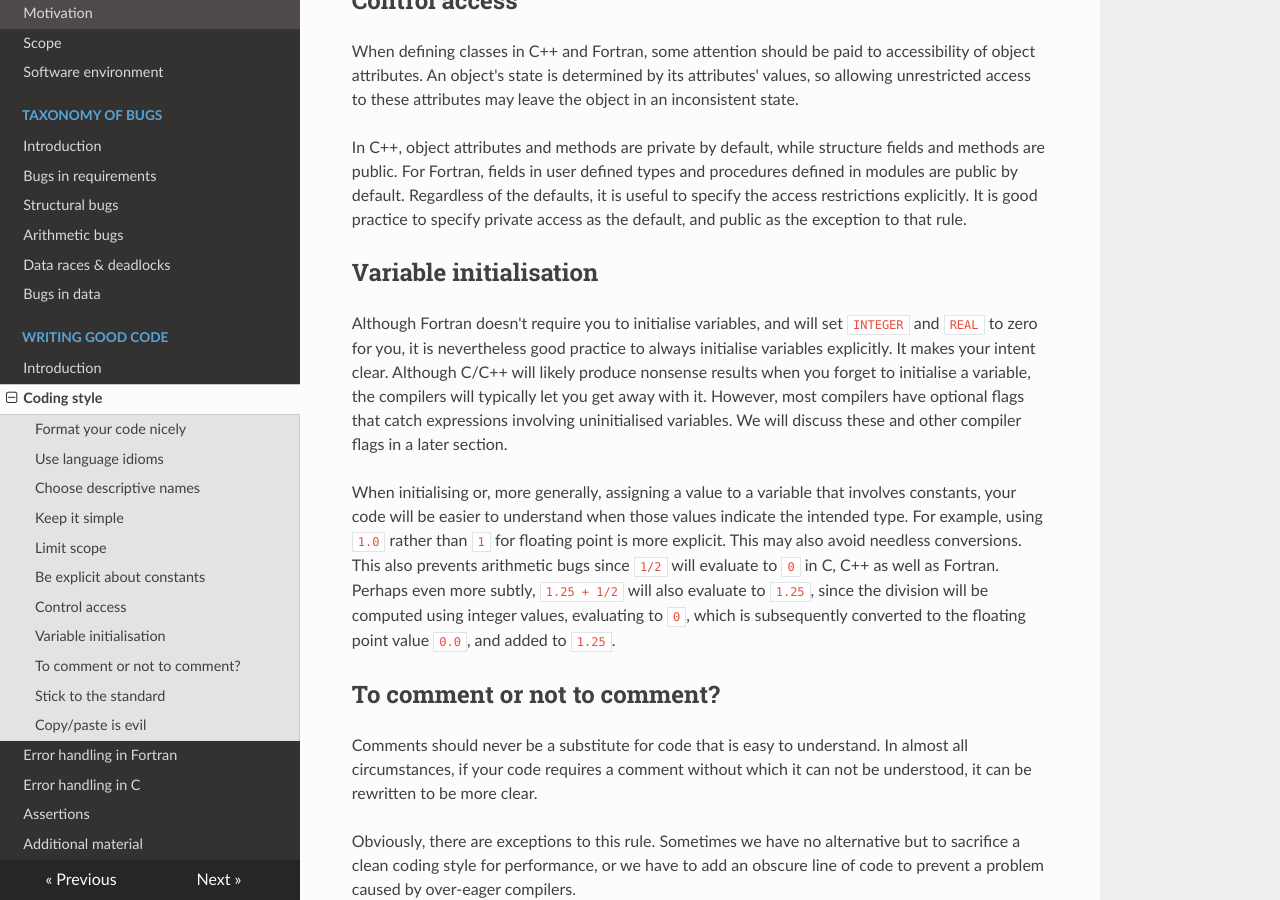
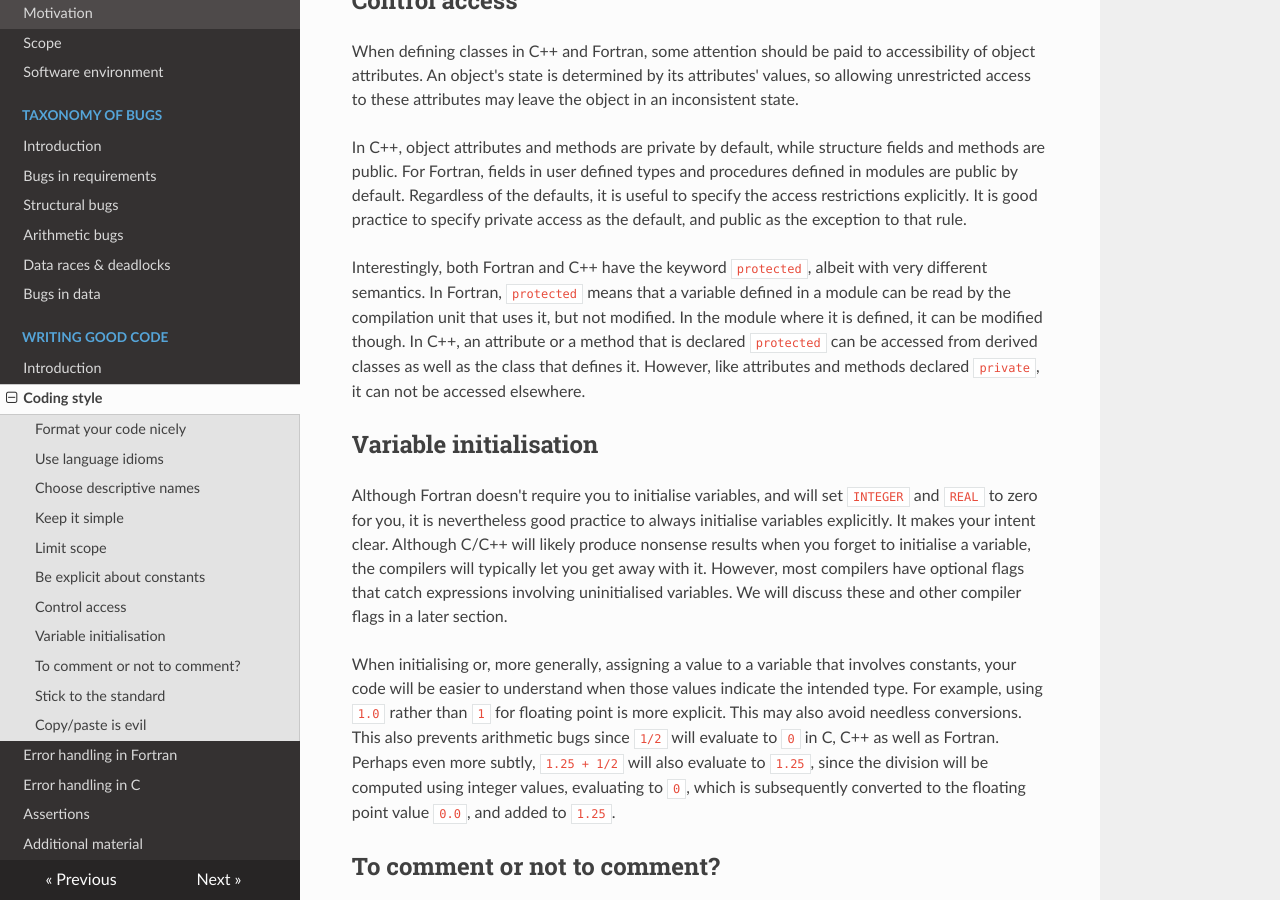
Before and after one commit to gjbex/Defensive_programming_and_debugging, an MkDocs documentation site: the page built from docs/CodingBestPractices/coding_best_practices.md, in a window 1280 px wide and 900 px high, scrolled down 5339 px. Built offline with MkDocs 1.6.1, drawn with Linux system fonts in a browser that asks for light colours; nearby versions of some CDN libraries.

Commit message:
Add paragraph on protected in C++ and Fortran

```diff
--- a/docs/CodingBestPractices/coding_best_practices.md
+++ b/docs/CodingBestPractices/coding_best_practices.md
@@ -190,6 +190,8 @@ When defining classes in C++ and Fortran, some attention should be paid to acces
 
 In C++, object attributes and methods are private by default, while structure fields and methods are public.  For Fortran, fields in user defined types and procedures defined in modules are public by default. Regardless of the defaults, it is useful to specify the access restrictions explicitly. It is good practice to specify private access as the default, and public as the exception to that rule.
 
+Interestingly, both Fortran and C++ have the keyword `protected`, albeit with very different semantics.  In Fortran, `protected` means that a variable defined in a module can be read by the compilation unit that uses it, but not modified.  In the module where it is defined, it can be modified though.  In C++, an attribute or a method that is declared `protected` can be accessed from derived classes as well as the class that defines it.  However, like attributes and methods declared `private`, it can not be accessed elsewhere.
+
 
 ## Variable initialisation
 
```
